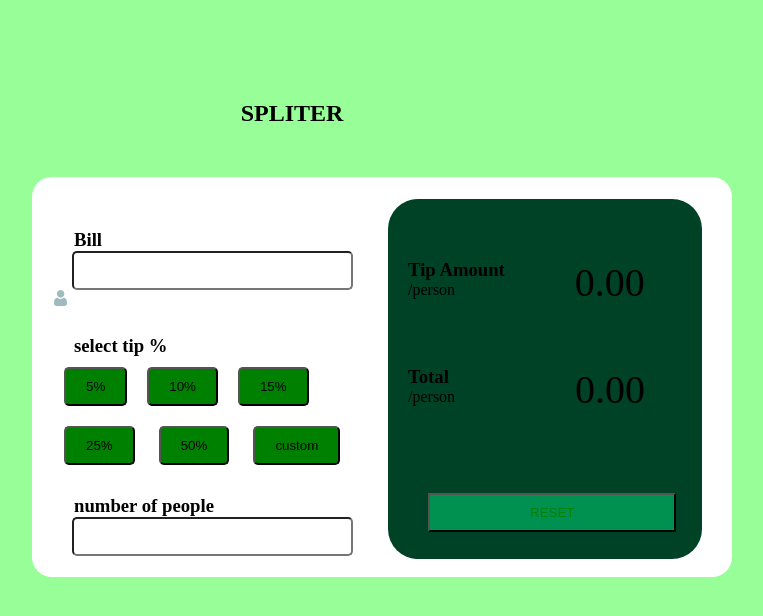
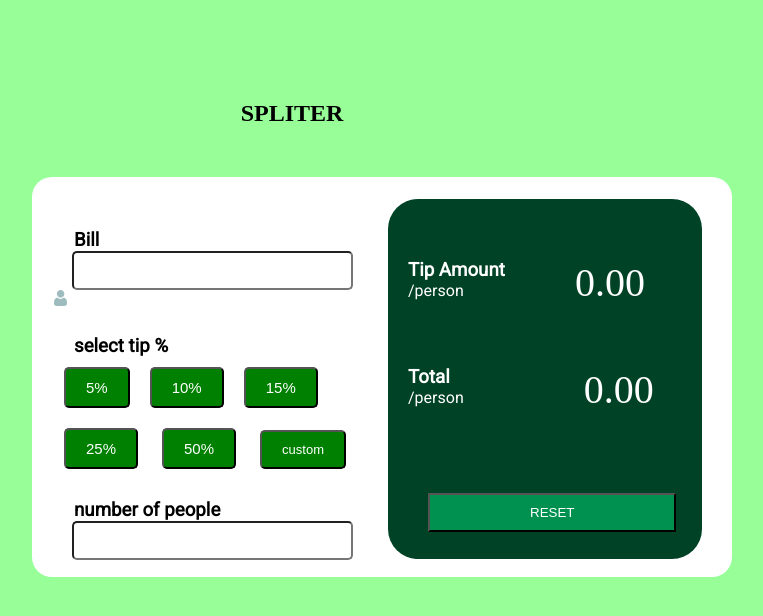
Before and after one commit to Doyin02/tip-calculator, a plain HTML site: page index.html in a window 1280 px wide. Shown: the whole page, without its empty margins (348-1111 px from the left). Drawn offline with Linux system fonts and the light colour scheme.

Commit message:
changed some styling

```diff
--- a/index.html
+++ b/index.html
@@ -31,7 +31,7 @@
                     </div>
                 </div>
             </div>
-            <h3 id="bills" style="margin-left: 20px; margin-top: 20px;">number of people</h3>
+            <h3 id="bills" style="margin-left: 20px; margin-top: 20px; font-family: 'Roboto', sans-serif;">number of people</h3>
             <div class="con">
                 <input type="text" id="input2"/>
             </div>
@@ -42,7 +42,7 @@
                     <h3>Tip Amount</h3>
                     <p>/person</p>
                  </div>
-                <div id="amount" style="font-size: 40px;">
+                <div id="amount" style="font-size: 40px; color: white;">
                     0.00
                 </div>
             </div>
@@ -51,11 +51,11 @@
                     <h3>Total</h3>
                     <p>/person</p>
                  </div>
-                <div id="amounts" style="font-size: 40px; margin-top: 60px; margin-left: 120px;">
+                <div id="amounts" style="font-size: 40px; margin-top: 60px; margin-left: 120px; color: white;">
                     0.00
                 </div>
             </div>
-            <button id="btn">RESET</button>
+            <button id="btn" style="color: #fff; ">RESET</button>
         </div>
     </div>
     <script src="script.js"></script>
--- a/style.css
+++ b/style.css
@@ -1,3 +1,4 @@
+@import url('https://fonts.googleapis.com/css2?family=Roboto&display=swap');
 *{
     padding: 0;
     margin: 0;
@@ -5,6 +6,7 @@
 body{
     background-color: #98FF98;
 }
+
 h2{
     text-align: center;
     margin-top: 100px;
@@ -31,7 +33,7 @@ h2{
     height: 360px;
     width: 350px;
     background-color: #004225;
-    float: right;
+
     margin-top: 22px;
     margin-right: 30px;
     border-radius: 30px;
@@ -39,6 +41,7 @@ h2{
 #bill{
     margin-top: 30px;
     margin-left: 20px;
+    font-family: 'Roboto', sans-serif;
 }
 #input2::-webkit-outer-spin-button,
 #input2::-webkit-inner-spin-button {
@@ -54,6 +57,7 @@ h2{
 #secInside h3{
     margin-left: 20px;
     margin-top: 25px;
+    font-family: 'Roboto', sans-serif;
 }
 #firstNextMain{
     display: flex;
@@ -68,46 +72,63 @@ h2{
     padding: 10px 20px;
     margin: 10px;
     border-radius: 5px;
+    color: #fff;
+    font-size: 15px;
 }#two{
     background-color: green;
     padding: 10px 20px;
     margin: 10px;
     border-radius: 5px;
+    color: #fff;
+    font-size: 15px;
+
 }#three{
     background-color: green;
     padding: 10px 20px;
     margin: 10px;
     border-radius: 5px;
+    color: #fff;
+    font-size: 15px;
 }
 #four{
     background-color: green;
     padding: 10px 20px;
     margin: 10px;
     border-radius: 5px;
+    color: #fff;
+    font-size: 15px;
 }#five{
     background-color: green;
     padding: 10px 20px;
     margin: 10px;
     border-radius: 5px;
+    color: #fff;
+    font-size: 15px;
 }#six{
     background-color: green;
     padding: 10px 20px;
     margin: 10px;
     border-radius: 5px;
+    color: #fff;
+    font-size: 13px;
 }
 #secondNextMain{
     display: flex;
 }
 #secCon{
     display: flex;
+    color: white;
 }
 #firstCon{
     margin-top: 60px;
     margin-left: 20px;
+    color: #fff;
+    font-family: 'Roboto', sans-serif;
 }
 #firstCons{
     margin-top: 60px;
     margin-left: 20px;
+    font-family: 'Roboto', sans-serif;
 }
 #amount{
     margin-top: 60px;
@@ -136,11 +157,17 @@ h2{
         height: 780px;
         width: 400px;
         top: 50px;
+        padding:28px;
+        margin: 0 auto;
     }
     #container1{
-        padding-top: -30px;
+        padding-top: 2px;
+        justify-content: center;
+
+
     }
     #secondCon{
         padding-bottom: 10px;
+        margin-left: 20px;
     }
   }
```
